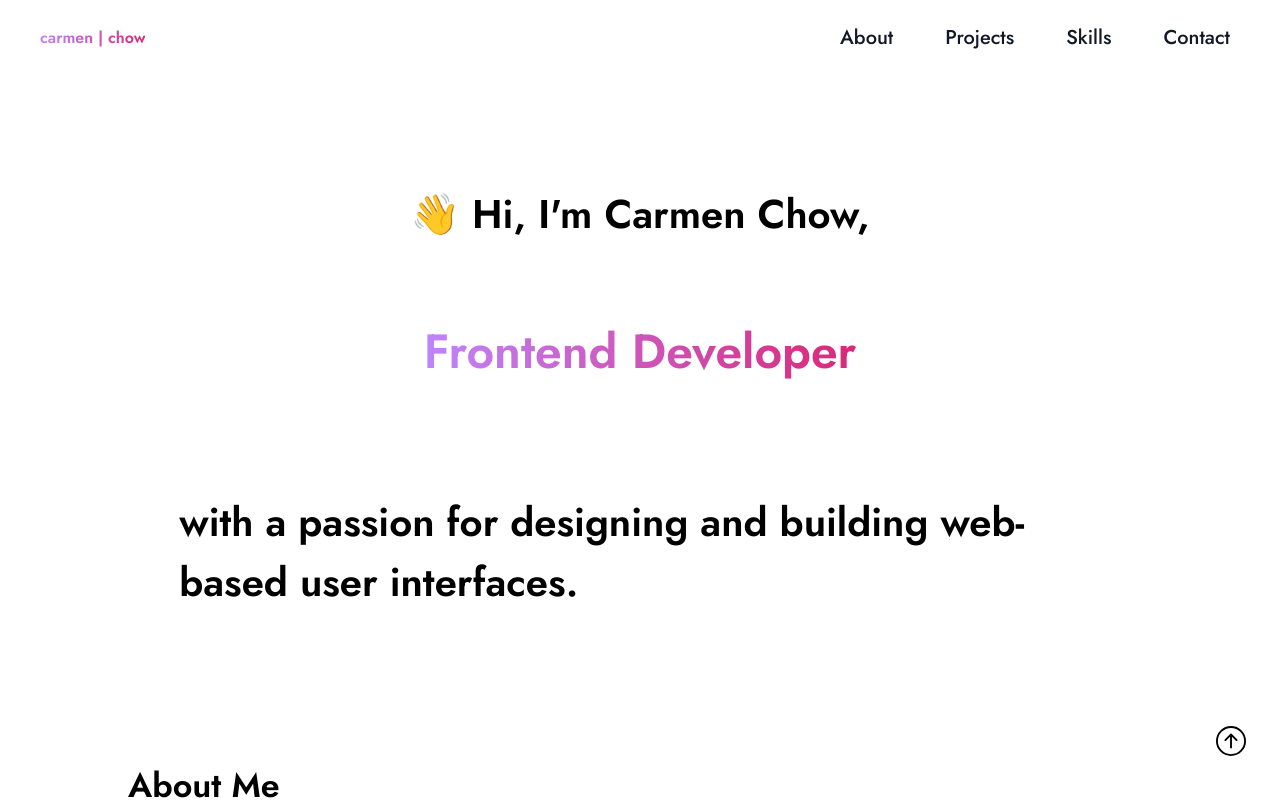
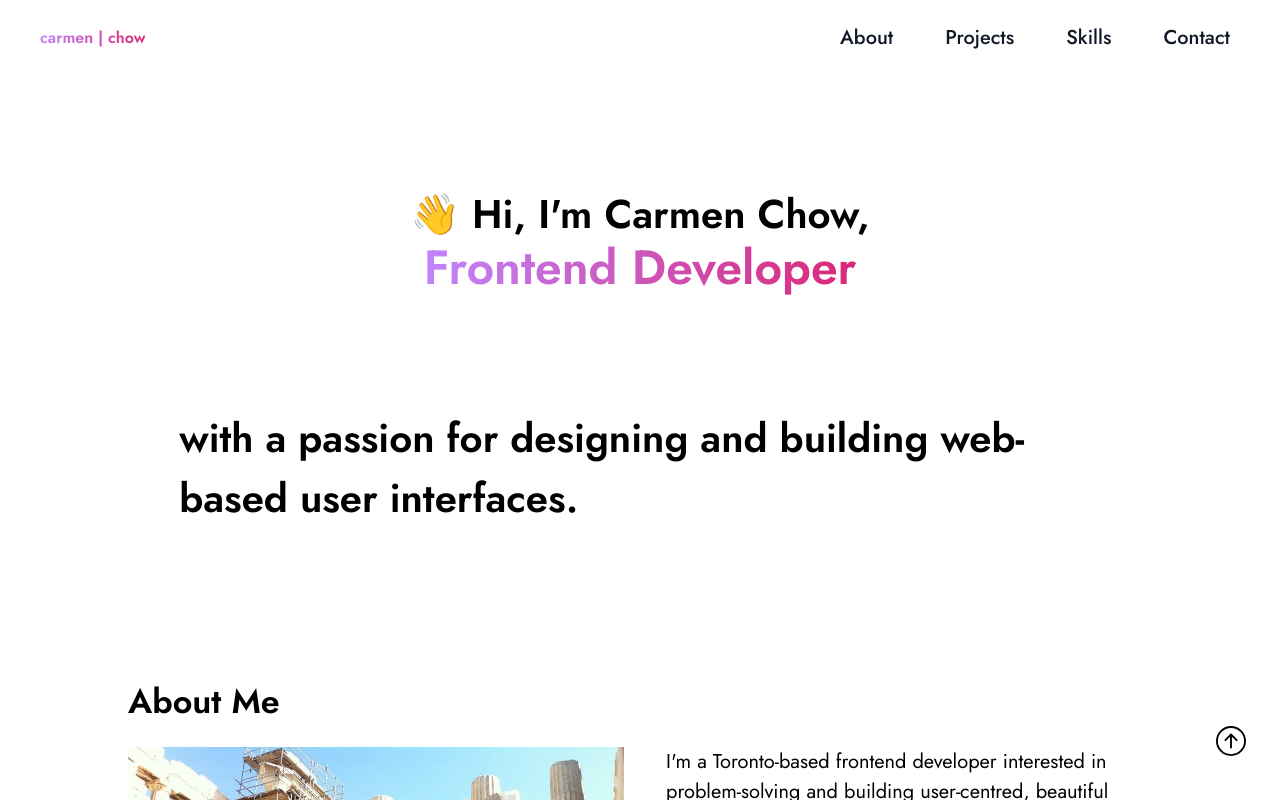
Before and after one commit to cchow33/my-portfolio, a Next.js app: page / in a window 1280 px wide. Shown: the top 800 px of the page. Built offline with nearby package versions, Linux system fonts and the light colour scheme.

Commit message:
animation

```diff
--- a/components/About.js
+++ b/components/About.js
@@ -4,7 +4,7 @@ import { motion as m } from "framer-motion";
 
 const About = () => {
   return (
-    <m.section id="About" className="mb-[50px]">
+    <m.section id="About" className="mb-[40px]">
       <div className="font-jost xl:max-w-7xl xl:mx-auto max-w-full pl-[10%] pr-[10%] pt-[10%] bg-[length:100%_5px] bg-no-repeat">
         <h1 className="decoration-4 font-black text-[60px] mb-[20px] sm:text-[30px] sm:mt-[20px] xl:text-[34px]">
           About Me
--- a/components/Main.js
+++ b/components/Main.js
@@ -5,27 +5,30 @@ const Main = () => {
   return (
     <main className="font-jost pt-16 p-30 flex items-center w-auto expand">
       <div className="py-100 xl:max-w-7xl xl:mx-auto max-w-full pl-[5%] pr-[5%]">
-        <div className="my-30 grid h-[85%] place-items-center pt-[10%] mt-[5px] text-[120px] xs:text-[34px] sm:text-[40px] xl:text-[40px]     font-bold">
+        <div className="my-30 grid h-[85%] place-items-center pt-[10%] mt-[5px] text-[120px] xs:text-[34px] sm:text-[40px] xl:text-[40px] font-bold">
           <m.h1
             initial={{ opacity: 0 }}
             animate={{ opacity: 1 }}
-            transition={{ delay: 1.5, duration: 5 }}
+            transition={{ delay: 0.2, duration: 5 }}
           >
             👋 Hi, I'm Carmen Chow,
           </m.h1>
           <m.h2
             initial={{ opacity: 0 }}
             animate={{ opacity: 1 }}
-            transition={{ delay: 1.7, duration: 5 }}
-            className="text-[80px] xs:text-[18px] sm:text-[20px] pb-[60px] mt-[24px] xl:text-[30px]"
-          ></m.h2>
-          <h1 className="pb-6 font-extrabold text-transparent text-5xl bg-clip-text bg-gradient-to-r from-purple-400 to-pink-600">
+            transition={{ delay: 0.3, duration: 5 }}
+            className="pb-6 font-extrabold text-transparent text-5xl bg-clip-text bg-gradient-to-r from-purple-400 to-pink-600"
+          >
             Frontend Developer
-          </h1>
-          <div className="font-jost xl:max-w-7xl xl:mx-auto max-w-full pl-[10%] pr-[10%] pt-[8%] bg-[length:100%_5px] bg-no-repeat">
+          </m.h2>
+          <m.h2
+            initial={{ opacity: 0 }}
+            animate={{ opacity: 1 }}
+            transition={{ delay: 0.4, duration: 5 }}
+            className="font-jost xl:max-w-7xl xl:mx-auto max-w-full pl-[10%] pr-[10%] pt-[8%] bg-[length:100%_5px] bg-no-repeat"
+          >
             with a passion for designing and building web-based user interfaces.
-          </div>
-
+          </m.h2>
         </div>
       </div>
     </main>
```
